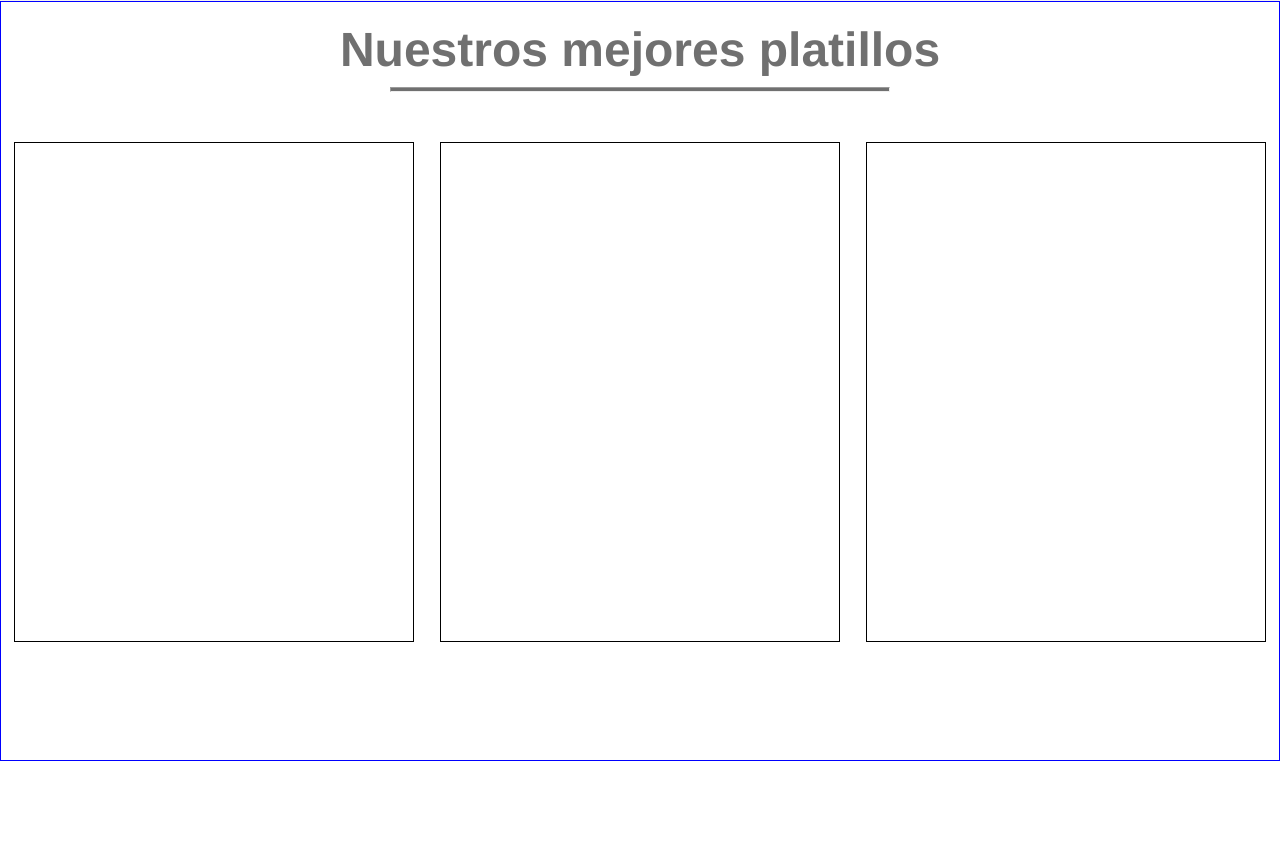
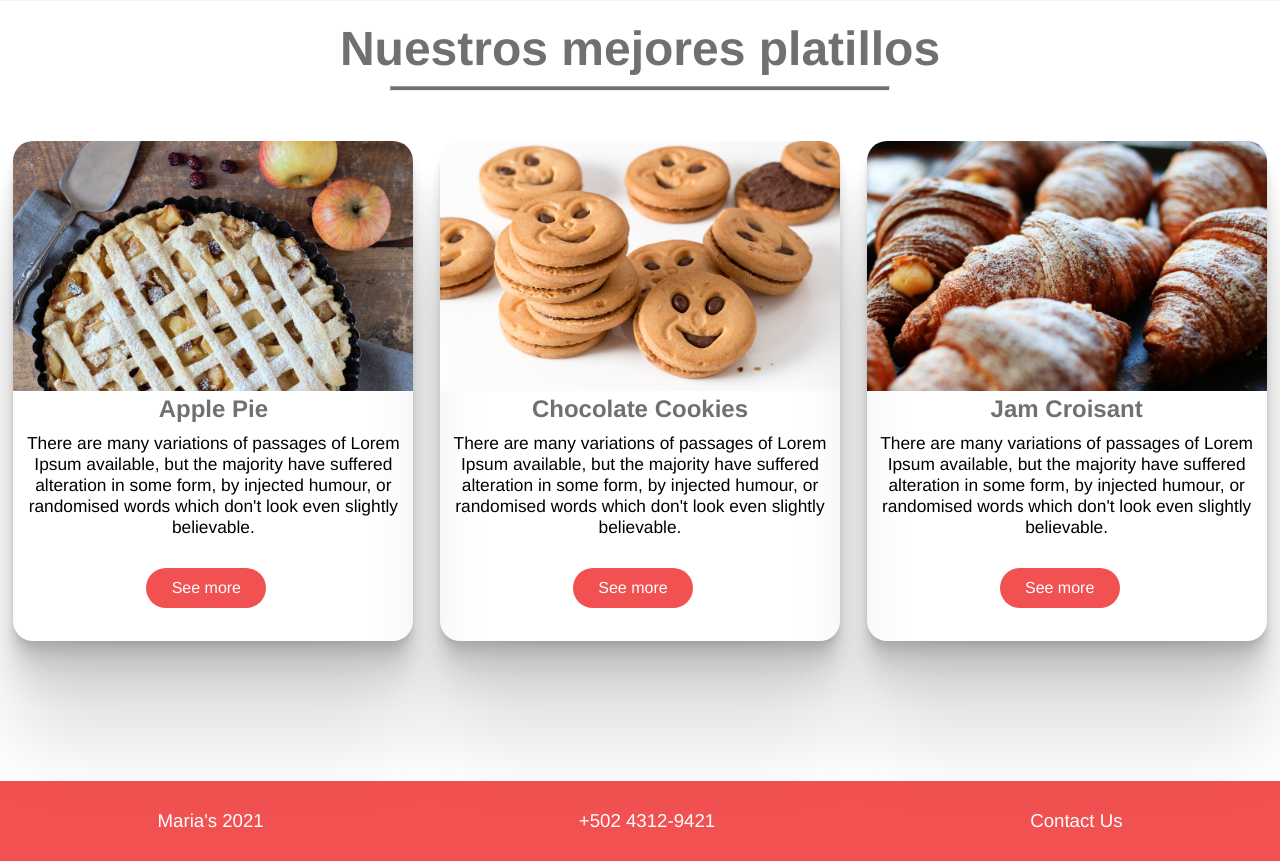
Before and after one commit to freyes2019035/WpKinal, a plain HTML site: page home/index.html in a window 1280 px wide. Shown: the part 1439-2300 px from the top of the page. Before the commit the page ends 2200 px from the top, so only its background shows below. Drawn offline with Linux system fonts and the light colour scheme.

Commit message:
home finished

```diff
--- a/home/index.html
+++ b/home/index.html
@@ -11,11 +11,13 @@
 <body>
     <nav id="navbar" class="navbar__Display--None trans">
         <ul>
-            <li><a href="./index.html">Home</a></li>
-            <li><a href="../about Us/index.html">About Us</a></li>
+            <li><a href="./index.html">Inicio</a></li>
+            <li><a href="../about Us/index.html">Sobre nosotros</a></li>
             <li><a href="#">Menu</a></li>
-            <li><a href="../profile/index.html">My Account</a></li>
-            <li><a href="../login/index.html">Login</a></li>
+            <li><a href="../cart/index.html">Carrito</a></li>
+            <li><a href="../404/index.html">Ofertas</a></li>
+            <li style="float: right;"><a href="../profile/index.html">Editar Cuenta</a></li>
+            <li style="float: right;"><a href="../login/index.html">Login</a></li>
         </ul>
     </nav>
     <section class="home">
@@ -52,16 +54,48 @@
         </div>
         <div class="bestPlates">
             <div class="bestPlates__1">
-
+                <img src="./assets/pie.jpg" alt="pie">
+                <h4>Apple Pie</h4>
+                <p>
+                    There are many variations of passages of Lorem Ipsum available,
+                    but the majority have suffered alteration in some form, by injected humour,
+                    or randomised words which don't look even slightly believable.
+                </p>
+                <a href="menu.html">
+                    <button class="bestplates__button">See more</button>
+                </a>
             </div>
             <div class="bestPlates__2">
-
+                <img src="./assets/cookies.jpg" alt="cookies">
+                <h4>Chocolate Cookies</h4>
+                <p>
+                    There are many variations of passages of Lorem Ipsum available,
+                    but the majority have suffered alteration in some form, by injected humour,
+                    or randomised words which don't look even slightly believable.
+                </p>
+                <a href="menu.html">
+                    <button class="bestplates__button">See more</button>
+                </a>
             </div>
             <div class="bestPlates__3">
-
+                <img src="./assets/croisant.jpg" alt="croisant">
+                <h4>Jam Croisant</h4>
+                <p>
+                    There are many variations of passages of Lorem Ipsum available,
+                    but the majority have suffered alteration in some form, by injected humour,
+                    or randomised words which don't look even slightly believable.
+                </p>
+                <a href="menu.html">
+                    <button class="bestplates__button">See more</button>
+                </a>
             </div>
         </div>
     </section>
+    <footer>
+        <h5>Maria's 2021</h5>
+        <h5>+502 4312-9421</h5>
+        <h5><a href="#">Contact Us</a></h5>
+    </footer>
 </body>
 <script src="./js/main.js"></script>
 
--- a/home/js/main.js
+++ b/home/js/main.js
@@ -2,7 +2,7 @@
 let myNav = document.getElementById('navbar');
 console.log(myNav.classList)
 window.onscroll = function () {
-    if (document.body.scrollTop >= 300 || document.documentElement.scrollTop >= 300) {
+    if (document.body.scrollTop >= 200 || document.documentElement.scrollTop >= 200) {
         myNav.classList.add("navbar__Display--true");
         myNav.classList.remove("navbar__Display--None");
     }
--- a/home/main.css
+++ b/home/main.css
@@ -1,3 +1,4 @@
+/*CSS MADE BY FREDY REYES 2019035*/
 * {
     margin: 0;
     padding: 0;
@@ -17,10 +18,6 @@
     0 41.8px 33.4px rgba(0, 0, 0, 0.086),
     0 100px 80px rgba(0, 0, 0, 0.12);
 }
-nav *{
-    display: flex;
-    justify-content: center;
-}
 ul {
     list-style-type: none;
     margin: 0;
@@ -30,7 +27,7 @@ ul {
     top: 0;
     width: 100%;
 }
-li {
+li{
     float: left;
 }
 li a {
@@ -148,9 +145,6 @@ li a:hover {
     margin-top: 10px;
     background-color: var(--text-gray);
 }
-.plates{
-    border: 1px solid blue;
-}
 .plates .bestPlates{
     display: flex;
     justify-content: space-around;
@@ -159,17 +153,120 @@ li a:hover {
     margin-top: 50px;
 }
 .plates .bestPlates .bestPlates__1{
-    border: 1px solid black;
+    box-shadow: var(--shadowXL);
     width: 400px;
     height: 500px;
+    border-radius: 20px;
+}
+.plates .bestPlates .bestPlates__1 img{
+    width:100%;
+    height: 250px;
+    background-position: middle;
+    border-radius: 20px 20px 0px 0px;
+}
+.plates .bestPlates .bestPlates__1 h4{
+    font-size: 18pt;
+    font-weight: bold;
+    text-align: center;
+    text-decoration: none;
+    color: var(--text-gray);
+}
+.plates .bestPlates .bestPlates__1 p{
+    font-size: 13pt;
+    font-weight: 100;
+    text-align: center;
+    padding-top: 10px;
+}
+.bestplates__button{
+    background-color: #F25151;
+    color: white;
+    border-radius: 50px;
+    width: 120px;
+    height: 40px;
+    margin-top: 30px;
+    border: none;
+    outline: none;
+    font-size: 16px;
+    transition: 0.3s ease-in-out;
+    margin-left: 133px;
+}
+.bestplates__button:hover{
+    box-shadow: 0 0 5pt 3pt #D3D3D3;
+    transform: translateY(-3px);
+    cursor: pointer;
 }
 .plates .bestPlates .bestPlates__2{
-    border: 1px solid black;
+    box-shadow: var(--shadowXL);
     width: 400px;
     height: 500px;
+    border-radius: 20px;
+}
+.plates .bestPlates .bestPlates__2 img{
+    width:100%;
+    height: 250px;
+    background-position: middle;
+    border-radius: 20px 20px 0px 0px;
+}
+.plates .bestPlates .bestPlates__2 h4{
+    font-size: 18pt;
+    font-weight: bold;
+    text-align: center;
+    text-decoration: none;
+    color: var(--text-gray);
+}
+.plates .bestPlates .bestPlates__2 p{
+    font-size: 13pt;
+    font-weight: 100;
+    text-align: center;
+    padding-top: 10px;
 }
 .plates .bestPlates .bestPlates__3{
-    border: 1px solid black;
+    box-shadow: var(--shadowXL);
     width: 400px;
     height: 500px;
+    border-radius: 20px;
 }
+.plates .bestPlates .bestPlates__3 img{
+    width:100%;
+    height: 250px;
+    background-position: middle;
+    border-radius: 20px 20px 0px 0px;
+}
+.plates .bestPlates .bestPlates__3 h4{
+    font-size: 18pt;
+    font-weight: bold;
+    text-align: center;
+    text-decoration: none;
+    color: var(--text-gray);
+}
+.plates .bestPlates .bestPlates__3 p{
+    font-size: 13pt;
+    font-weight: 100;
+    text-align: center;
+    padding-top: 10px;
+}
+footer{
+    width: 100%;
+    height: 10vh;
+    background-color: #F25151;
+    display: flex;
+    justify-content: space-around;
+    align-items: center;
+}
+footer h5{
+    color: white;
+    font-size: 14pt;
+    font-weight: 100;
+}
+footer h5 a{
+    text-decoration: none;
+    color: white;
+    transition: 0.5s ease-in-out;
+}
+footer h5 a:hover{
+    color: blue;
+}
+
+/*
+CSS MADE BY FREDY REYES 2019035
+*/
```
Also changed, not shown: 404/index.html (+1 -1 lines), home/assets/cookies.jpg (added), home/assets/croisant.jpg (added), home/assets/pie.jpg (added).
